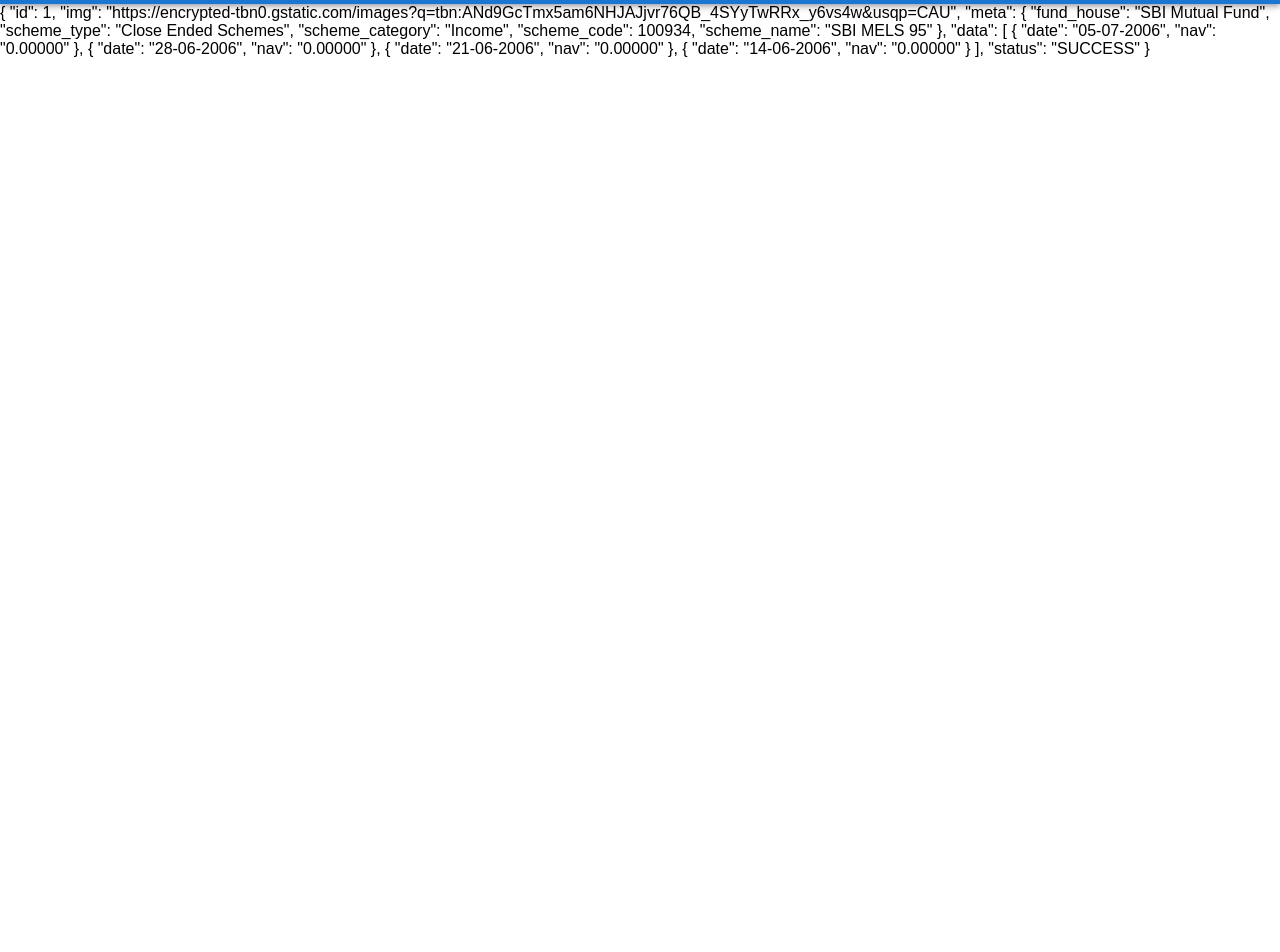
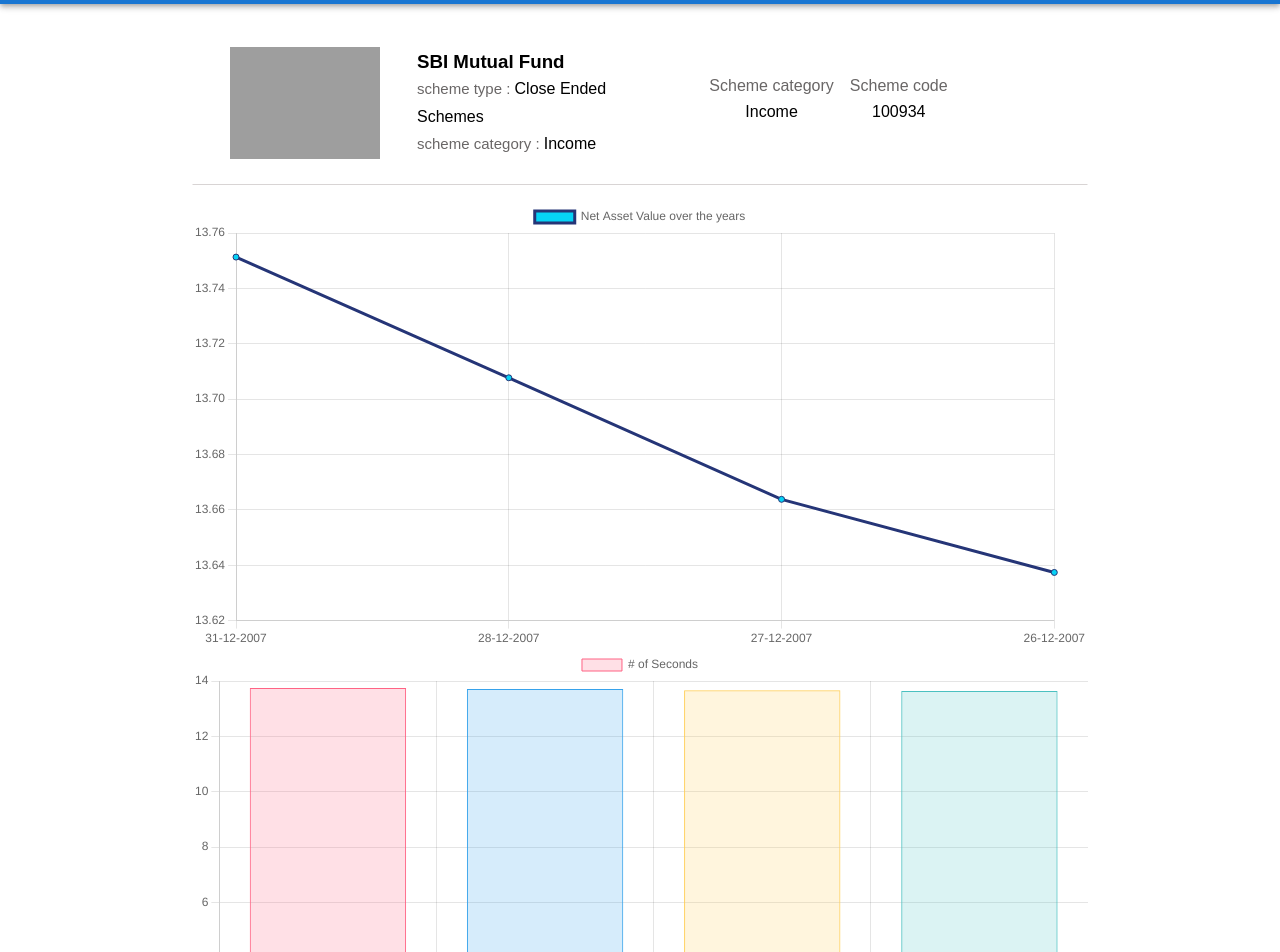
Before and after one commit to Akshaay9/Edufund-stock-portfolio-App, a React (Create React App) app: page /product/1 in a window 1280 px wide. Shown: the part 60-1012 px from the top of the page. Before the commit the page ends 800 px from the top, so only its background shows below. Built offline with nearby package versions, Linux system fonts and the light colour scheme; grey boxes are pictures that could not be loaded.

Commit message:
feat:added line and bar graph

```diff
--- a/package.json
+++ b/package.json
@@ -12,6 +12,7 @@
     "@testing-library/jest-dom": "^5.14.1",
     "@testing-library/react": "^11.2.7",
     "@testing-library/user-event": "^12.8.3",
+    "chart.js": "^3.5.1",
     "history": "^5.0.1",
     "react": "^17.0.2",
     "react-chartjs-2": "^3.0.5",
--- /dev/null
+++ b/src/components/charts/BarChart.js
@@ -0,0 +1,52 @@
+import React from "react";
+import { Bar } from "react-chartjs-2";
+
+function BarChart({ ele }) {
+  const data = {
+    labels: ele.data.map((ele) => ele.date),
+    datasets: [
+      {
+        label: "# of Seconds",
+        data: ele.data.map((ele) => Number(ele.nav)),
+        backgroundColor: [
+          "rgba(255, 99, 132, 0.2)",
+          "rgba(54, 162, 235, 0.2)",
+          "rgba(255, 206, 86, 0.2)",
+          "rgba(75, 192, 192, 0.2)",
+          "rgba(153, 102, 255, 0.2)",
+        ],
+        borderColor: [
+          "rgba(255, 99, 132, 1)",
+          "rgba(54, 162, 235, 1)",
+          "rgba(255, 206, 86, 1)",
+          "rgba(75, 192, 192, 1)",
+          "rgba(153, 102, 255, 1)",
+        ],
+        borderWidth: 1,
+      },
+    ],
+  };
+  const options = {
+    scales: {
+      yAxes: [
+        {
+          ticks: {
+            beginAtZero: true,
+          },
+        },
+      ],
+    },
+  };
+  return (
+    <div>
+      <Bar
+        type="bar"
+        data={data}
+        options={options}
+        height={window.innerWidth > 1000 ? 150 : 290}
+      />
+    </div>
+  );
+}
+
+export default BarChart;
--- /dev/null
+++ b/src/components/charts/LineChart.js
@@ -0,0 +1,44 @@
+import React, { useEffect } from "react";
+import { Line } from "react-chartjs-2";
+
+function LineChart({ ele }) {
+  const data = {
+    labels: ele.data.map((ele) => ele.date),
+    datasets: [
+      {
+        label: "Net Asset Value over the years",
+        data: ele.data.map((ele) => Number(ele.nav)),
+        fill: false,
+        backgroundColor: "#06d3f6",
+        borderColor: "#253577",
+      },
+    ],
+  };
+
+  const options = {
+    scales: {
+      yAxes: [
+        {
+          ticks: {
+            beginAtZero: true,
+          },
+        },
+      ],
+    },
+  };
+  console.log(window.innerWidth);
+
+  return (
+    <div>
+      <Line
+        type="line"
+        data={data}
+        options={options}
+        height={window.innerWidth > 1000 ? 150 : 290}
+        // options={{ maintainAspectRatio: false }}
+      />
+    </div>
+  );
+}
+
+export default LineChart;
--- a/src/components/individualProduct/IndividualProduct.js
+++ b/src/components/individualProduct/IndividualProduct.js
@@ -1,6 +1,9 @@
 import React, { useEffect, useState } from "react";
 import { useSelector } from "react-redux";
 import { useParams } from "react-router";
+import BarChart from "../charts/BarChart";
+import LineChart from "../charts/LineChart";
+import SingleProducts from "../products/SingleProducts";
 import "./individualProduct.css";
 
 function IndividualProduct() {
@@ -13,7 +16,21 @@
     setProduct((ele) => Products.find((e) => e.id === Number(id)));
   }, []);
 
-  return <div>{JSON.stringify(product,null, 2)}</div>;
+  return (
+    <div>
+      {Object.keys(product).length > 0 && (
+        <>
+          <div className="product-listing">
+            <SingleProducts ele={product} />
+          </div>
+          <div className="chart">
+            <LineChart ele={product} />
+            <BarChart ele={product} />
+          </div>
+        </>
+      )}
+    </div>
+  );
 }
 
 export default IndividualProduct;
--- a/src/components/individualProduct/individualProduct.css
+++ b/src/components/individualProduct/individualProduct.css
@@ -0,0 +1,10 @@
+.chart {
+  width: 70%;
+  margin: auto;
+}
+
+@media screen and (max-width: 720px) {
+  .chart {
+    width: 90%;
+  }
+}
--- a/src/components/products/Product.js
+++ b/src/components/products/Product.js
@@ -1,6 +1,7 @@
 import React, { useState } from "react";
 import { useSelector } from "react-redux";
 import "./product.css";
+import SingleProducts from "./SingleProducts";
 import { NavLink } from "react-router-dom";
 function Product() {
   const { Products } = useSelector((state) => state.Products);
@@ -38,7 +39,7 @@
       <div className="product-listing">
         {filteredProducts.length === 0 && <h1>No Products found</h1>}
         {filteredProducts.map((ele) => (
-          <Products ele={ele} />
+          <SingleProducts ele={ele} />
         ))}
       </div>
     </div>
--- /dev/null
+++ b/src/components/products/SingleProducts.js
@@ -0,0 +1,44 @@
+import React from "react";
+import { NavLink } from "react-router-dom";
+
+function SingleProducts({ ele }) {
+  return (
+    <>
+      <NavLink to={`/product/${ele?.id}`}>
+        <div className="product-list">
+          <div className="product-list-left">
+            <div className="img">
+              <img src={ele?.img} alt="" />
+            </div>
+            <div className="product-data">
+              <h3>{ele?.meta?.fund_house}</h3>
+              <p>
+                {" "}
+                <span>scheme type : </span> {ele?.meta?.scheme_type}
+              </p>
+              <p>
+                <span>scheme category : </span>
+                {ele?.meta?.scheme_category}
+              </p>
+            </div>
+          </div>
+          <div className="product-list-right">
+            <div className="product-meta-data">
+              <div className="product-meta-data-one">
+                <span>Scheme category</span>
+                <p>{ele?.meta?.scheme_category}</p>
+              </div>
+              <div className="product-meta-data-one">
+                <span>Scheme code</span>
+                <p>{ele?.meta?.scheme_code}</p>
+              </div>
+            </div>
+          </div>
+        </div>
+      </NavLink>
+      {/* <h1>sd</h1> */}
+    </>
+  );
+}
+
+export default SingleProducts;
--- a/src/data/products.json
+++ b/src/data/products.json
@@ -11,20 +11,20 @@
     },
     "data": [
       {
-        "date": "05-07-2006",
-        "nav": "0.00000"
+        "date": "31-12-2007",
+        "nav": "13.75130"
       },
       {
-        "date": "28-06-2006",
-        "nav": "0.00000"
+        "date": "28-12-2007",
+        "nav": "13.70770"
       },
       {
-        "date": "21-06-2006",
-        "nav": "0.00000"
+        "date": "27-12-2007",
+        "nav": "13.66380"
       },
       {
-        "date": "14-06-2006",
-        "nav": "0.00000"
+        "date": "26-12-2007",
+        "nav": "13.63740"
       }
     ],
     "status": "SUCCESS"
```
Also changed, not shown: src/components/products/Products.js (deleted, +0 -41 lines), 1 other file (tests, documents, lock files or other folders).
